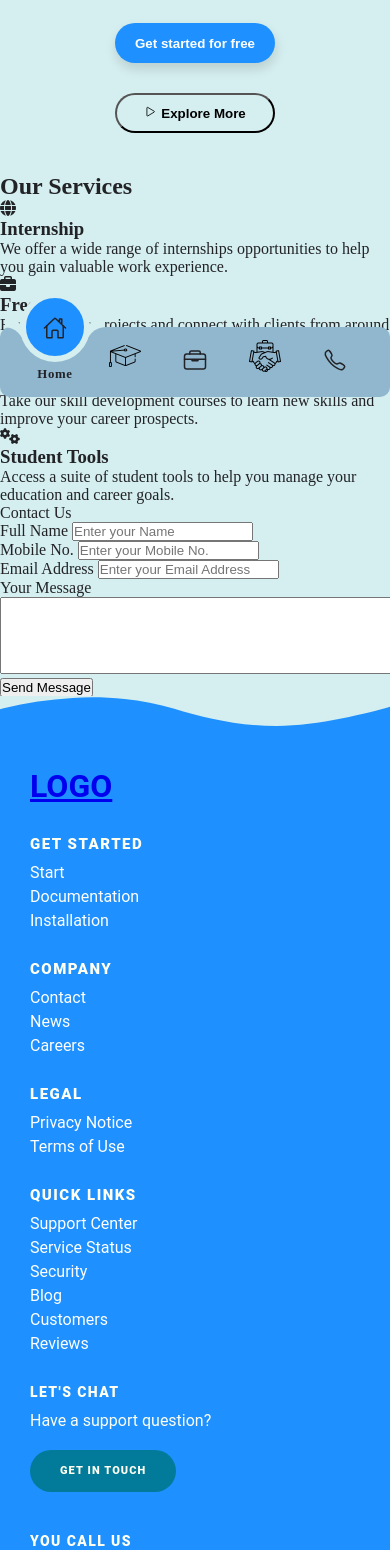
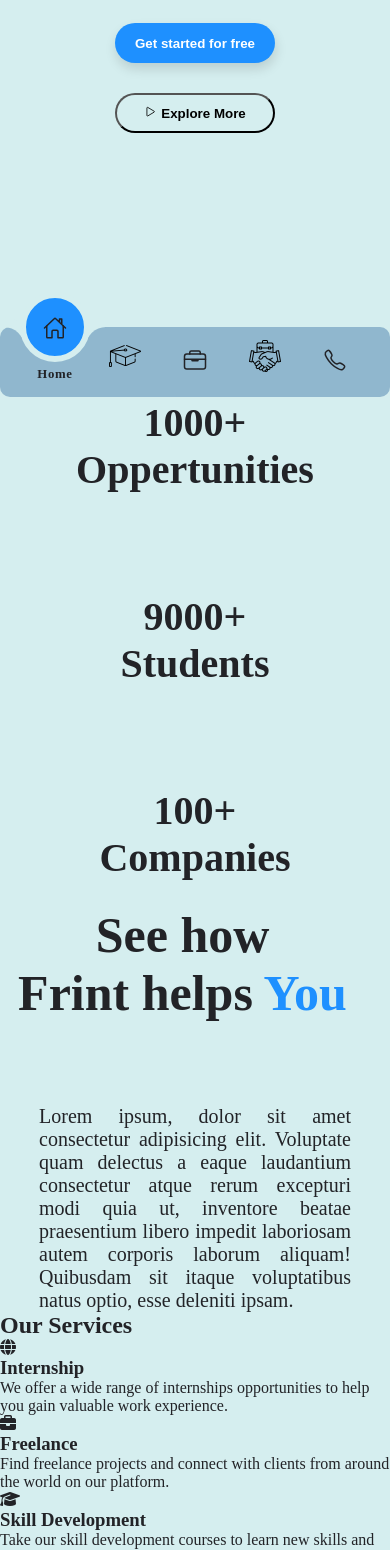
Before and after one commit to frint-in/Frint-Homepage, a plain HTML site: page index.html in a window 390 px wide. Shown: the part 450-2000 px from the top of the page. Drawn offline with nearby package versions, Linux system fonts and the light colour scheme; a script that the page names is missing.

Commit message:
about section updated

```diff
--- a/css/about.css
+++ b/css/about.css
@@ -0,0 +1,90 @@
+.about{
+    height: 100vh;
+}
+
+.about .aboutSection{
+    display: flex;
+    height: 40vh;
+}
+
+.about .aboutContainer{
+    padding-top: 100px;
+    padding-bottom: 100px;
+    height: 40vh;
+    display: flex;
+    width: 100%;
+}
+
+.about .aboutHeader{
+    flex: 1;
+    text-align: center;
+    padding-top: 50px;
+    padding-bottom: 50px;
+    font-size: 40px;
+    border: 1px, black;
+
+}
+
+.about .aboutSection2{
+    padding-top: 200px;
+    display: flex;
+    height: 60vh;
+}
+
+.about .aboutHeader2{
+    flex: 1;
+    text-align: right;
+    padding-right: 25px;
+    font-size: 50px;
+
+}
+
+.about .aboutHeader2 .aboutHeaderYou{
+    color: dodgerblue
+
+}
+
+.about .aboutParagraph{
+    flex: 1;
+    text-align: justify;
+    font-size: 20px;
+    padding-left: 25px;
+    padding-top: 20px;
+    padding-right: 10%;
+}
+
+@media (max-width: 800px){
+    .about{
+        flex-direction: column;
+        justify-content: center;
+        justify-items: center;
+        height: 120vh;
+    }
+
+    .about .aboutSection{
+        height: 60vh;
+    }
+
+    .about .aboutContainer{
+        flex-direction: column;
+        padding-top: 50px;
+        padding-bottom: 50px;
+    }
+
+    .about .aboutSection2{
+        height: 60vh;
+        flex-direction: column;
+        padding-top: 100px;
+    }
+    .about .aboutHeader2{
+        text-align: center;
+    }
+    .about .aboutParagraph{
+        font-size: 20px;
+        padding-left: 10%;
+        padding-top: 20px;
+        padding-right: 10%;
+    }
+
+
+}
--- a/css/hero.css
+++ b/css/hero.css
@@ -66,7 +66,7 @@
         flex-direction: column;
         justify-content: center;
         align-items: center;
-        height: 65vh;
+        height: 80vh;
     }
 
     .hero .heroLeft{
--- a/index.html
+++ b/index.html
@@ -16,6 +16,7 @@
   <!-- <link rel="stylesheet" href="/css/partners.css" /> -->
   <link rel="stylesheet" href="/css/style.css" />
   <link rel="stylesheet" href="/css/popup.css">
+  <link rel="stylesheet" href="/css/about.css">
   <link rel="stylesheet" href="/css/footer.css" />
   <!-- <link rel="stylesheet" href="/css/services.css" />
 
@@ -126,10 +127,10 @@
       </div>
 
 
-    <!-- <a href="/comingSoon.html"><button class="loginBtn">Login</button></a>
+      <!-- <a href="/comingSoon.html"><button class="loginBtn">Login</button></a>
           <a href="/comingSoon.html"> <button class="registerBtn">Start for Free!</button></a> -->
 
-  </div>
+    </div>
   </div>
 
   <section class="hero">
@@ -170,7 +171,31 @@
 
 
   <section class="about">
+    <div class="aboutSection">
+      <div class="aboutContainer">
+        <h2 class="aboutHeader">
+          1000+ <br> Oppertunities
+        </h2>
+        <h2 class="aboutHeader">
+          9000+ <br> Students
+        </h2>
+        <h2 class="aboutHeader">
+          100+ <br> Companies
+        </h2>
+      </div>
+    </div>
+    <div class="aboutSection2">
+      <h1 class="aboutHeader2">
+        See how <br> Frint helps
+        <span class="aboutHeaderYou">You</span>
+      </h1>
 
+      <p class="aboutParagraph">
+        Lorem ipsum, dolor sit amet consectetur adipisicing elit. Voluptate quam delectus a eaque laudantium consectetur
+        atque rerum excepturi modi quia ut, inventore beatae praesentium libero impedit laboriosam autem corporis
+        laborum aliquam! Quibusdam sit itaque voluptatibus natus optio, esse deleniti ipsam.
+      </p>
+    </div>
   </section>
 
   <section class="services">
@@ -274,8 +299,11 @@
 
     <div class="pg-footer">
       <footer class="footer">
-        <svg class="footer-wave-svg" xmlns="http://www.w3.org/2000/svg" viewBox="0 0 1200 100" preserveAspectRatio="none">
-          <path class="footer-wave-path" d="M851.8,100c125,0,288.3-45,348.2-64V0H0v44c3.7-1,7.3-1.9,11-2.9C80.7,22,151.7,10.8,223.5,6.3C276.7,2.9,330,4,383,9.8 c52.2,5.7,103.3,16.2,153.4,32.8C623.9,71.3,726.8,100,851.8,100z"></path>
+        <svg class="footer-wave-svg" xmlns="http://www.w3.org/2000/svg" viewBox="0 0 1200 100"
+          preserveAspectRatio="none">
+          <path class="footer-wave-path"
+            d="M851.8,100c125,0,288.3-45,348.2-64V0H0v44c3.7-1,7.3-1.9,11-2.9C80.7,22,151.7,10.8,223.5,6.3C276.7,2.9,330,4,383,9.8 c52.2,5.7,103.3,16.2,153.4,32.8C623.9,71.3,726.8,100,851.8,100z">
+          </path>
         </svg>
         <div class="footer-content">
           <div class="footer-content-column">
@@ -318,7 +346,8 @@
             <div class="footer-menu">
               <h2 class="footer-menu-name"> Legal</h2>
               <ul id="menu-legal" class="footer-menu-list">
-                <li class="menu-item menu-item-type-post_type menu-item-object-page menu-item-privacy-policy menu-item-170434">
+                <li
+                  class="menu-item menu-item-type-post_type menu-item-object-page menu-item-privacy-policy menu-item-170434">
                   <a href="#">Privacy Notice</a>
                 </li>
                 <li class="menu-item menu-item-type-post_type menu-item-object-page">
@@ -344,7 +373,8 @@
                   <a href="#">Blog</a>
                 </li>
                 <li class="menu-item menu-item-type-post_type_archive menu-item-object-customer">
-                  <a href="#">Customers</a></li>
+                  <a href="#">Customers</a>
+                </li>
                 <li class="menu-item menu-item-type-post_type menu-item-object-page">
                   <a href="#">Reviews</a>
                 </li>
@@ -355,39 +385,51 @@
             <div class="footer-call-to-action">
               <h2 class="footer-call-to-action-title"> Let's Chat</h2>
               <p class="footer-call-to-action-description"> Have a support question?</p>
-              <a class="footer-call-to-action-button button" href="mailto:office@frint.in" target="_self"> Get in Touch </a>
+              <a class="footer-call-to-action-button button" href="mailto:office@frint.in" target="_self"> Get in Touch
+              </a>
             </div>
             <div class="footer-call-to-action">
               <h2 class="footer-call-to-action-title"> You Call Us</h2>
-              <p class="footer-call-to-action-link-wrapper"> <a class="footer-call-to-action-link" href="tel:0124-64XXXX" target="_self"> 81348 95509 | 84867 57548 </a></p>
+              <p class="footer-call-to-action-link-wrapper"> <a class="footer-call-to-action-link"
+                  href="tel:0124-64XXXX" target="_self"> 81348 95509 | 84867 57548 </a></p>
             </div>
           </div>
-          <div class="footer-social-links"> <svg class="footer-social-amoeba-svg" xmlns="http://www.w3.org/2000/svg" viewBox="0 0 236 54">
-              <path class="footer-social-amoeba-path" d="M223.06,43.32c-.77-7.2,1.87-28.47-20-32.53C187.78,8,180.41,18,178.32,20.7s-5.63,10.1-4.07,16.7-.13,15.23-4.06,15.91-8.75-2.9-6.89-7S167.41,36,167.15,33a18.93,18.93,0,0,0-2.64-8.53c-3.44-5.5-8-11.19-19.12-11.19a21.64,21.64,0,0,0-18.31,9.18c-2.08,2.7-5.66,9.6-4.07,16.69s.64,14.32-6.11,13.9S108.35,46.5,112,36.54s-1.89-21.24-4-23.94S96.34,0,85.23,0,57.46,8.84,56.49,24.56s6.92,20.79,7,24.59c.07,2.75-6.43,4.16-12.92,2.38s-4-10.75-3.46-12.38c1.85-6.6-2-14-4.08-16.69a21.62,21.62,0,0,0-18.3-9.18C13.62,13.28,9.06,19,5.62,24.47A18.81,18.81,0,0,0,3,33a21.85,21.85,0,0,0,1.58,9.08,16.58,16.58,0,0,1,1.06,5A6.75,6.75,0,0,1,0,54H236C235.47,54,223.83,50.52,223.06,43.32Z"></path>
+          <div class="footer-social-links"> <svg class="footer-social-amoeba-svg" xmlns="http://www.w3.org/2000/svg"
+              viewBox="0 0 236 54">
+              <path class="footer-social-amoeba-path"
+                d="M223.06,43.32c-.77-7.2,1.87-28.47-20-32.53C187.78,8,180.41,18,178.32,20.7s-5.63,10.1-4.07,16.7-.13,15.23-4.06,15.91-8.75-2.9-6.89-7S167.41,36,167.15,33a18.93,18.93,0,0,0-2.64-8.53c-3.44-5.5-8-11.19-19.12-11.19a21.64,21.64,0,0,0-18.31,9.18c-2.08,2.7-5.66,9.6-4.07,16.69s.64,14.32-6.11,13.9S108.35,46.5,112,36.54s-1.89-21.24-4-23.94S96.34,0,85.23,0,57.46,8.84,56.49,24.56s6.92,20.79,7,24.59c.07,2.75-6.43,4.16-12.92,2.38s-4-10.75-3.46-12.38c1.85-6.6-2-14-4.08-16.69a21.62,21.62,0,0,0-18.3-9.18C13.62,13.28,9.06,19,5.62,24.47A18.81,18.81,0,0,0,3,33a21.85,21.85,0,0,0,1.58,9.08,16.58,16.58,0,0,1,1.06,5A6.75,6.75,0,0,1,0,54H236C235.47,54,223.83,50.52,223.06,43.32Z">
+              </path>
             </svg>
             <a class="footer-social-link linkedin" href="#" target="_blank">
               <span class="hidden-link-text">Linkedin</span>
-              <svg class="footer-social-icon-svg" xmlns="http://www.w3.org/2000/svg"
-                viewBox="0 0 30 30">
-                <path class="footer-social-icon-path" d="M9,25H4V10h5V25z M6.501,8C5.118,8,4,6.879,4,5.499S5.12,3,6.501,3C7.879,3,9,4.121,9,5.499C9,6.879,7.879,8,6.501,8z M27,25h-4.807v-7.3c0-1.741-0.033-3.98-2.499-3.98c-2.503,0-2.888,1.896-2.888,3.854V25H12V9.989h4.614v2.051h0.065 c0.642-1.18,2.211-2.424,4.551-2.424c4.87,0,5.77,3.109,5.77,7.151C27,16.767,27,25,27,25z"></path>
+              <svg class="footer-social-icon-svg" xmlns="http://www.w3.org/2000/svg" viewBox="0 0 30 30">
+                <path class="footer-social-icon-path"
+                  d="M9,25H4V10h5V25z M6.501,8C5.118,8,4,6.879,4,5.499S5.12,3,6.501,3C7.879,3,9,4.121,9,5.499C9,6.879,7.879,8,6.501,8z M27,25h-4.807v-7.3c0-1.741-0.033-3.98-2.499-3.98c-2.503,0-2.888,1.896-2.888,3.854V25H12V9.989h4.614v2.051h0.065 c0.642-1.18,2.211-2.424,4.551-2.424c4.87,0,5.77,3.109,5.77,7.151C27,16.767,27,25,27,25z">
+                </path>
               </svg>
             </a>
             <a class="footer-social-link twitter" href="#" target="_blank">
               <span class="hidden-link-text">Twitter</span>
               <svg class="footer-social-icon-svg" xmlns="http://www.w3.org/2000/svg" viewBox="0 0 26 26">
-                <path class="footer-social-icon-path" d="M 25.855469 5.574219 C 24.914063 5.992188 23.902344 6.273438 22.839844 6.402344 C 23.921875 5.75 24.757813 4.722656 25.148438 3.496094 C 24.132813 4.097656 23.007813 4.535156 21.8125 4.769531 C 20.855469 3.75 19.492188 3.113281 17.980469 3.113281 C 15.082031 3.113281 12.730469 5.464844 12.730469 8.363281 C 12.730469 8.773438 12.777344 9.175781 12.867188 9.558594 C 8.503906 9.339844 4.636719 7.246094 2.046875 4.070313 C 1.59375 4.847656 1.335938 5.75 1.335938 6.714844 C 1.335938 8.535156 2.261719 10.140625 3.671875 11.082031 C 2.808594 11.054688 2 10.820313 1.292969 10.425781 C 1.292969 10.449219 1.292969 10.46875 1.292969 10.492188 C 1.292969 13.035156 3.101563 15.15625 5.503906 15.640625 C 5.0625 15.761719 4.601563 15.824219 4.121094 15.824219 C 3.78125 15.824219 3.453125 15.792969 3.132813 15.730469 C 3.800781 17.8125 5.738281 19.335938 8.035156 19.375 C 6.242188 20.785156 3.976563 21.621094 1.515625 21.621094 C 1.089844 21.621094 0.675781 21.597656 0.265625 21.550781 C 2.585938 23.039063 5.347656 23.90625 8.3125 23.90625 C 17.96875 23.90625 23.25 15.90625 23.25 8.972656 C 23.25 8.742188 23.246094 8.515625 23.234375 8.289063 C 24.261719 7.554688 25.152344 6.628906 25.855469 5.574219 "></path>
+                <path class="footer-social-icon-path"
+                  d="M 25.855469 5.574219 C 24.914063 5.992188 23.902344 6.273438 22.839844 6.402344 C 23.921875 5.75 24.757813 4.722656 25.148438 3.496094 C 24.132813 4.097656 23.007813 4.535156 21.8125 4.769531 C 20.855469 3.75 19.492188 3.113281 17.980469 3.113281 C 15.082031 3.113281 12.730469 5.464844 12.730469 8.363281 C 12.730469 8.773438 12.777344 9.175781 12.867188 9.558594 C 8.503906 9.339844 4.636719 7.246094 2.046875 4.070313 C 1.59375 4.847656 1.335938 5.75 1.335938 6.714844 C 1.335938 8.535156 2.261719 10.140625 3.671875 11.082031 C 2.808594 11.054688 2 10.820313 1.292969 10.425781 C 1.292969 10.449219 1.292969 10.46875 1.292969 10.492188 C 1.292969 13.035156 3.101563 15.15625 5.503906 15.640625 C 5.0625 15.761719 4.601563 15.824219 4.121094 15.824219 C 3.78125 15.824219 3.453125 15.792969 3.132813 15.730469 C 3.800781 17.8125 5.738281 19.335938 8.035156 19.375 C 6.242188 20.785156 3.976563 21.621094 1.515625 21.621094 C 1.089844 21.621094 0.675781 21.597656 0.265625 21.550781 C 2.585938 23.039063 5.347656 23.90625 8.3125 23.90625 C 17.96875 23.90625 23.25 15.90625 23.25 8.972656 C 23.25 8.742188 23.246094 8.515625 23.234375 8.289063 C 24.261719 7.554688 25.152344 6.628906 25.855469 5.574219 ">
+                </path>
               </svg>
             </a>
             <a class="footer-social-link youtube" href="#" target="_blank">
               <span class="hidden-link-text">Youtube</span>
               <svg class="footer-social-icon-svg" xmlns="http://www.w3.org/2000/svg" viewBox="0 0 30 30">
-                <path class="footer-social-icon-path" d="M 15 4 C 10.814 4 5.3808594 5.0488281 5.3808594 5.0488281 L 5.3671875 5.0644531 C 3.4606632 5.3693645 2 7.0076245 2 9 L 2 15 L 2 15.001953 L 2 21 L 2 21.001953 A 4 4 0 0 0 5.3769531 24.945312 L 5.3808594 24.951172 C 5.3808594 24.951172 10.814 26.001953 15 26.001953 C 19.186 26.001953 24.619141 24.951172 24.619141 24.951172 L 24.621094 24.949219 A 4 4 0 0 0 28 21.001953 L 28 21 L 28 15.001953 L 28 15 L 28 9 A 4 4 0 0 0 24.623047 5.0546875 L 24.619141 5.0488281 C 24.619141 5.0488281 19.186 4 15 4 z M 12 10.398438 L 20 15 L 12 19.601562 L 12 10.398438 z"></path>
+                <path class="footer-social-icon-path"
+                  d="M 15 4 C 10.814 4 5.3808594 5.0488281 5.3808594 5.0488281 L 5.3671875 5.0644531 C 3.4606632 5.3693645 2 7.0076245 2 9 L 2 15 L 2 15.001953 L 2 21 L 2 21.001953 A 4 4 0 0 0 5.3769531 24.945312 L 5.3808594 24.951172 C 5.3808594 24.951172 10.814 26.001953 15 26.001953 C 19.186 26.001953 24.619141 24.951172 24.619141 24.951172 L 24.621094 24.949219 A 4 4 0 0 0 28 21.001953 L 28 21 L 28 15.001953 L 28 15 L 28 9 A 4 4 0 0 0 24.623047 5.0546875 L 24.619141 5.0488281 C 24.619141 5.0488281 19.186 4 15 4 z M 12 10.398438 L 20 15 L 12 19.601562 L 12 10.398438 z">
+                </path>
               </svg>
             </a>
             <a class="footer-social-link github" href="#" target="_blank">
               <span class="hidden-link-text">Github</span>
               <svg class="footer-social-icon-svg" xmlns="http://www.w3.org/2000/svg" viewBox="0 0 32 32">
-                <path class="footer-social-icon-path" d="M 16 4 C 9.371094 4 4 9.371094 4 16 C 4 21.300781 7.4375 25.800781 12.207031 27.386719 C 12.808594 27.496094 13.027344 27.128906 13.027344 26.808594 C 13.027344 26.523438 13.015625 25.769531 13.011719 24.769531 C 9.671875 25.492188 8.96875 23.160156 8.96875 23.160156 C 8.421875 21.773438 7.636719 21.402344 7.636719 21.402344 C 6.546875 20.660156 7.71875 20.675781 7.71875 20.675781 C 8.921875 20.761719 9.554688 21.910156 9.554688 21.910156 C 10.625 23.746094 12.363281 23.214844 13.046875 22.910156 C 13.15625 22.132813 13.46875 21.605469 13.808594 21.304688 C 11.144531 21.003906 8.34375 19.972656 8.34375 15.375 C 8.34375 14.0625 8.8125 12.992188 9.578125 12.152344 C 9.457031 11.851563 9.042969 10.628906 9.695313 8.976563 C 9.695313 8.976563 10.703125 8.65625 12.996094 10.207031 C 13.953125 9.941406 14.980469 9.808594 16 9.804688 C 17.019531 9.808594 18.046875 9.941406 19.003906 10.207031 C 21.296875 8.65625 22.300781 8.976563 22.300781 8.976563 C 22.957031 10.628906 22.546875 11.851563 22.421875 12.152344 C 23.191406 12.992188 23.652344 14.0625 23.652344 15.375 C 23.652344 19.984375 20.847656 20.996094 18.175781 21.296875 C 18.605469 21.664063 18.988281 22.398438 18.988281 23.515625 C 18.988281 25.121094 18.976563 26.414063 18.976563 26.808594 C 18.976563 27.128906 19.191406 27.503906 19.800781 27.386719 C 24.566406 25.796875 28 21.300781 28 16 C 28 9.371094 22.628906 4 16 4 Z "></path>
+                <path class="footer-social-icon-path"
+                  d="M 16 4 C 9.371094 4 4 9.371094 4 16 C 4 21.300781 7.4375 25.800781 12.207031 27.386719 C 12.808594 27.496094 13.027344 27.128906 13.027344 26.808594 C 13.027344 26.523438 13.015625 25.769531 13.011719 24.769531 C 9.671875 25.492188 8.96875 23.160156 8.96875 23.160156 C 8.421875 21.773438 7.636719 21.402344 7.636719 21.402344 C 6.546875 20.660156 7.71875 20.675781 7.71875 20.675781 C 8.921875 20.761719 9.554688 21.910156 9.554688 21.910156 C 10.625 23.746094 12.363281 23.214844 13.046875 22.910156 C 13.15625 22.132813 13.46875 21.605469 13.808594 21.304688 C 11.144531 21.003906 8.34375 19.972656 8.34375 15.375 C 8.34375 14.0625 8.8125 12.992188 9.578125 12.152344 C 9.457031 11.851563 9.042969 10.628906 9.695313 8.976563 C 9.695313 8.976563 10.703125 8.65625 12.996094 10.207031 C 13.953125 9.941406 14.980469 9.808594 16 9.804688 C 17.019531 9.808594 18.046875 9.941406 19.003906 10.207031 C 21.296875 8.65625 22.300781 8.976563 22.300781 8.976563 C 22.957031 10.628906 22.546875 11.851563 22.421875 12.152344 C 23.191406 12.992188 23.652344 14.0625 23.652344 15.375 C 23.652344 19.984375 20.847656 20.996094 18.175781 21.296875 C 18.605469 21.664063 18.988281 22.398438 18.988281 23.515625 C 18.988281 25.121094 18.976563 26.414063 18.976563 26.808594 C 18.976563 27.128906 19.191406 27.503906 19.800781 27.386719 C 24.566406 25.796875 28 21.300781 28 16 C 28 9.371094 22.628906 4 16 4 Z ">
+                </path>
               </svg>
             </a>
           </div>
@@ -395,7 +437,7 @@
         <div class="footer-copyright">
           <div class="footer-copyright-wrapper">
             <p class="footer-copyright-text">
-              <a class="footer-copyright-link" href="#" target="_self">  Frint © 2023 | All Rights Reserved. </a>
+              <a class="footer-copyright-link" href="#" target="_self"> Frint © 2023 | All Rights Reserved. </a>
             </p>
           </div>
         </div>
```
